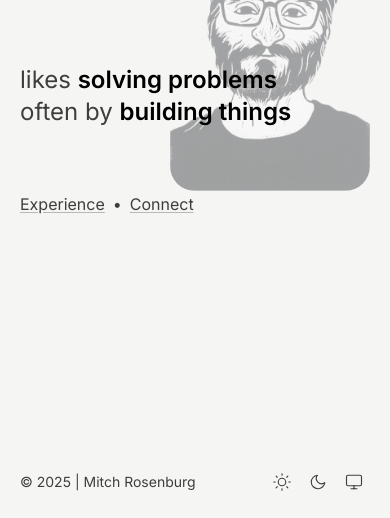
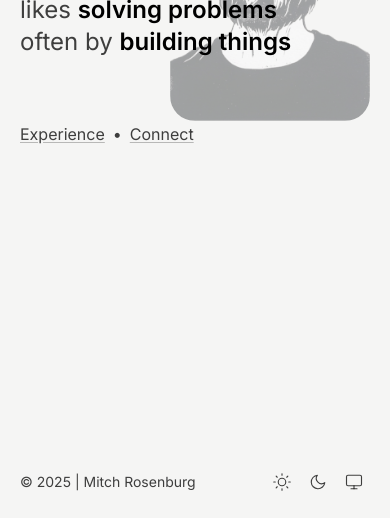
Before and after one commit to mitchknife/mitchknife.github.io, an Astro site: page / in a window 390 px wide. Shown: the part 326-844 px from the top of the page. Built offline with nearby package versions, Linux system fonts and the light colour scheme; Astro itself is replaced by a stand-in of ours; a web font is replaced by a local one.

Commit message:
Don't center landing page.
Generally it looks better, but just using margins with media queries handles the edge cases (ie phones in landscape mode) better.

```diff
--- a/src/pages/index.astro
+++ b/src/pages/index.astro
@@ -8,7 +8,7 @@ import { HOME } from '@consts';
 
 <PageLayout title={HOME.TITLE} description={HOME.DESCRIPTION} hideHeader>
   <Container>
-    <div class="absolute left-5 right-5 top-1/2 -translate-y-1/2 space-y-16">
+    <div class="mt-8 space-y-16 md:mt-32">
       <section class="relative">
         <div
           class="animate absolute right-0 top-[25px] w-[200px] overflow-hidden rounded-[25px] sm:top-[-85px] sm:w-[235px]">
```
